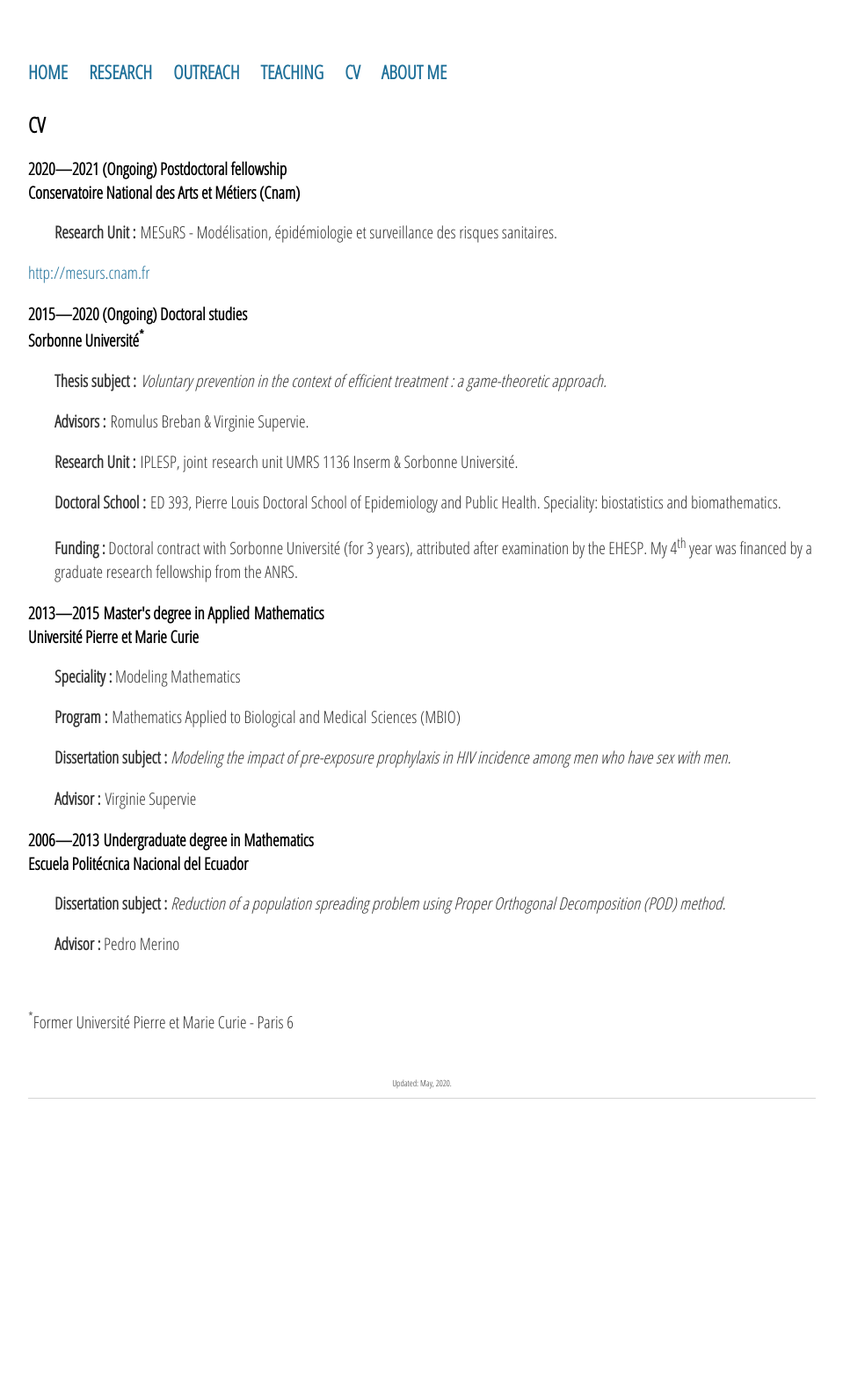
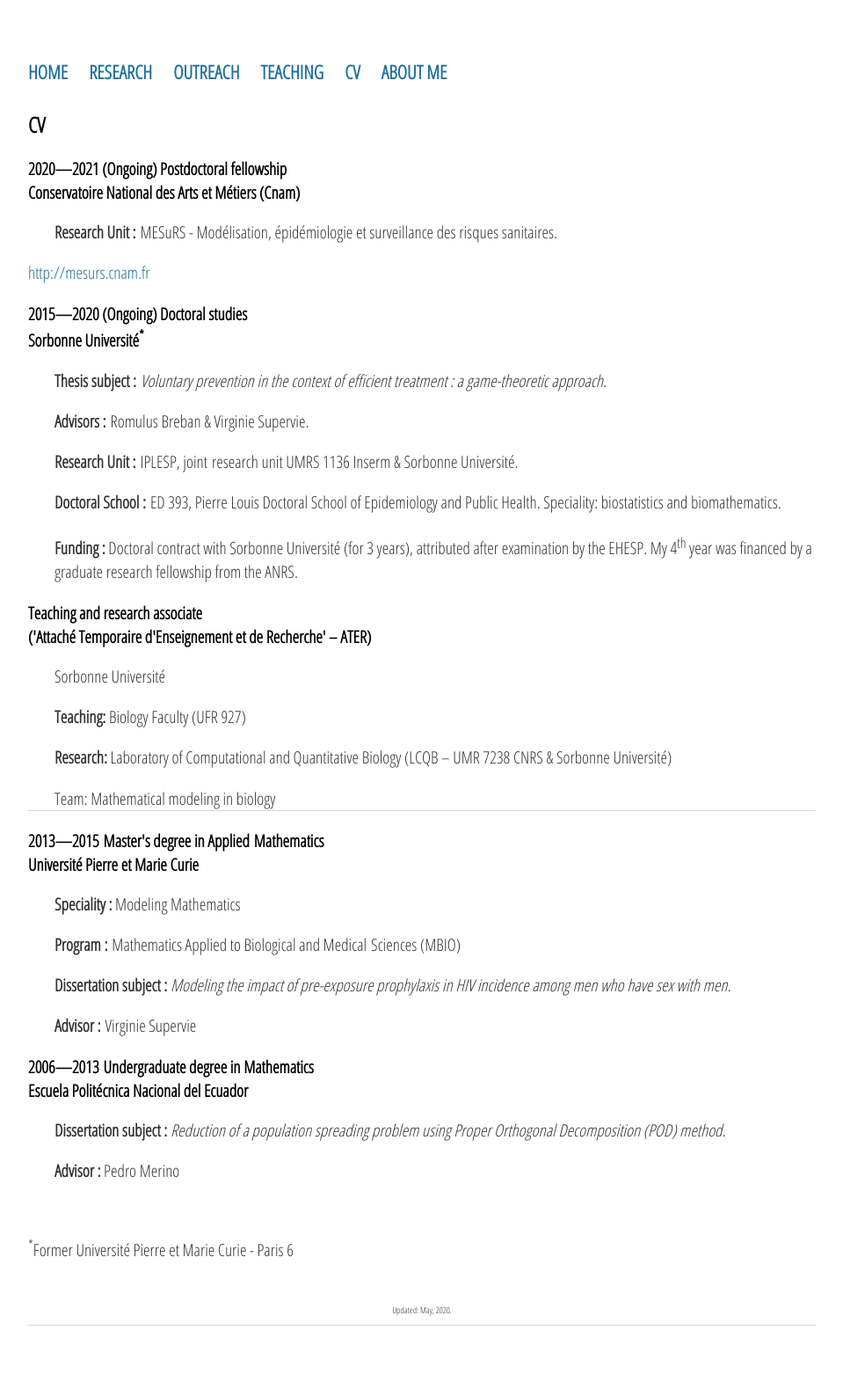
Before and after one commit to sjijon/sjijon.github.io, a Jekyll site: the page built from cv.html, in a window 1280 px wide. Shown: the whole page at 88% size, without its empty margins (160-1119 px from the left). Built offline with Jekyll 4.4.1, drawn with Linux system fonts in a browser that asks for light colours; nearby versions of some CDN libraries; before the commit the page ends 1329 px from its top, so only the background shows below that.

Commit message:
Update cv.html

```diff
--- a/cv.html
+++ b/cv.html
@@ -30,6 +30,21 @@ title: CV
 		<strong>Funding :</strong> Doctoral contract with Sorbonne Université (for 3 years), attributed after examination by the EHESP. My 4<sup>th</sup> year was financed by a graduate research fellowship from the ANRS.
 	</p>
 
+	<h4>Teaching and research associate</h4>
+	<h4>('Attaché Temporaire d'Enseignement et de Recherche' – ATER)</h4>
+	<p style="padding-left:30px;">
+		Sorbonne Université
+	</p>
+	<p style="padding-left:30px;">
+		<strong>Teaching:</strong> Biology Faculty (UFR 927)
+	</p>
+	<p style="padding-left:30px;">
+		<strong>Research:</strong> Laboratory of Computational and Quantitative Biology (LCQB – UMR 7238 CNRS & Sorbonne Université)
+	</p>
+	<p style="padding-left:30px; border-bottom: 1px solid #d5d5d5;">
+		Team: Mathematical modeling in biology
+	</p>
+
 	<h4>2013—2015 Master's degree in Applied Mathematics</h4>
 	<h4>Université Pierre et Marie Curie</h4>
 	<p style="padding-left:30px;">
```
